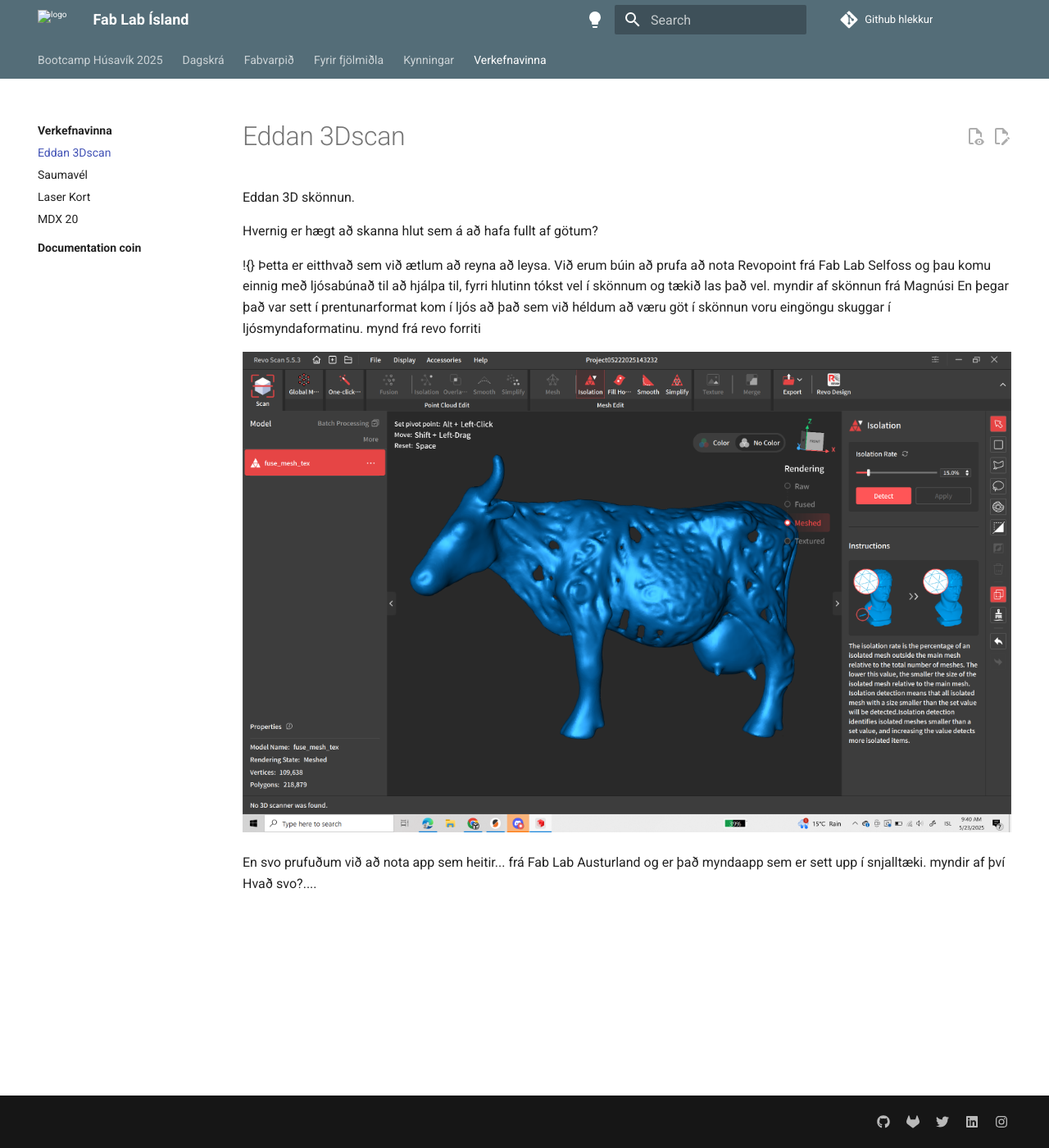
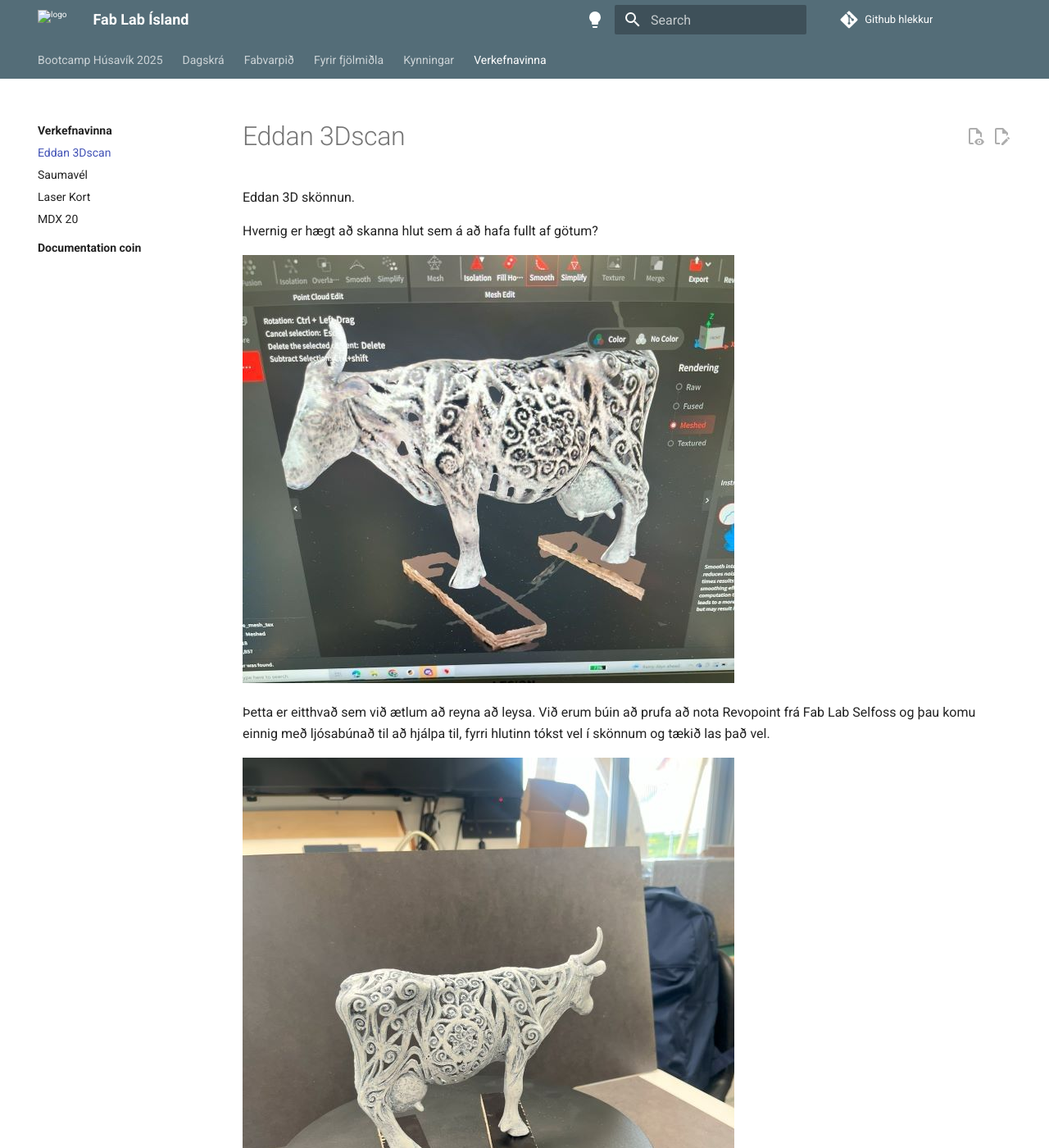
Before and after one commit to Fab-Lab-Island/fli-bootcamp-2025, an MkDocs documentation site: the page built from docs/verkefnavinna/Eddan_3Dscan.md, in a window 1280 px wide and 1400 px high. Shown: the whole window at 82% size. Built offline with MkDocs 1.6.1 and Material for MkDocs 9.7.7, drawn with Linux system fonts in a browser that asks for light colours; comment, search, counter and statistics services are not loaded; some of the changed text lies outside the part shown.

Commit message:
add images

```diff
--- a/docs/verkefnavinna/Eddan_3Dscan.md
+++ b/docs/verkefnavinna/Eddan_3Dscan.md
@@ -2,10 +2,13 @@
 
 Hvernig er hægt að skanna hlut sem á að hafa fullt af götum?
 
-  !{}
+  ![edda](myndir/edda600_crop.jpg)
+
 Þetta er eitthvað sem við ætlum að reyna að leysa.
 Við erum búin að prufa að nota Revopoint frá Fab Lab Selfoss og þau komu einnig með ljósabúnað til að hjálpa til, fyrri hlutinn tókst vel í skönnum og tækið las það vel.
-  myndir af skönnun frá Magnúsi
+
+  ![edda](myndir/edda2_600.jpg)
+
 En þegar það var sett í prentunarformat kom í ljós að það sem við héldum að væru göt í skönnun voru eingöngu skuggar í ljósmyndaformatinu.
   mynd frá revo forriti
 
@@ -13,4 +16,5 @@
 
   En svo prufuðum við að nota app sem heitir... frá Fab Lab Austurland og er það myndaapp sem er sett upp í snjalltæki.
     myndir af því
+
   Hvað svo?....
```
Also changed, not shown: docs/verkefnavinna/myndir/edda600.jpg (deleted), docs/verkefnavinna/myndir/edda600_crop.jpg (added).
